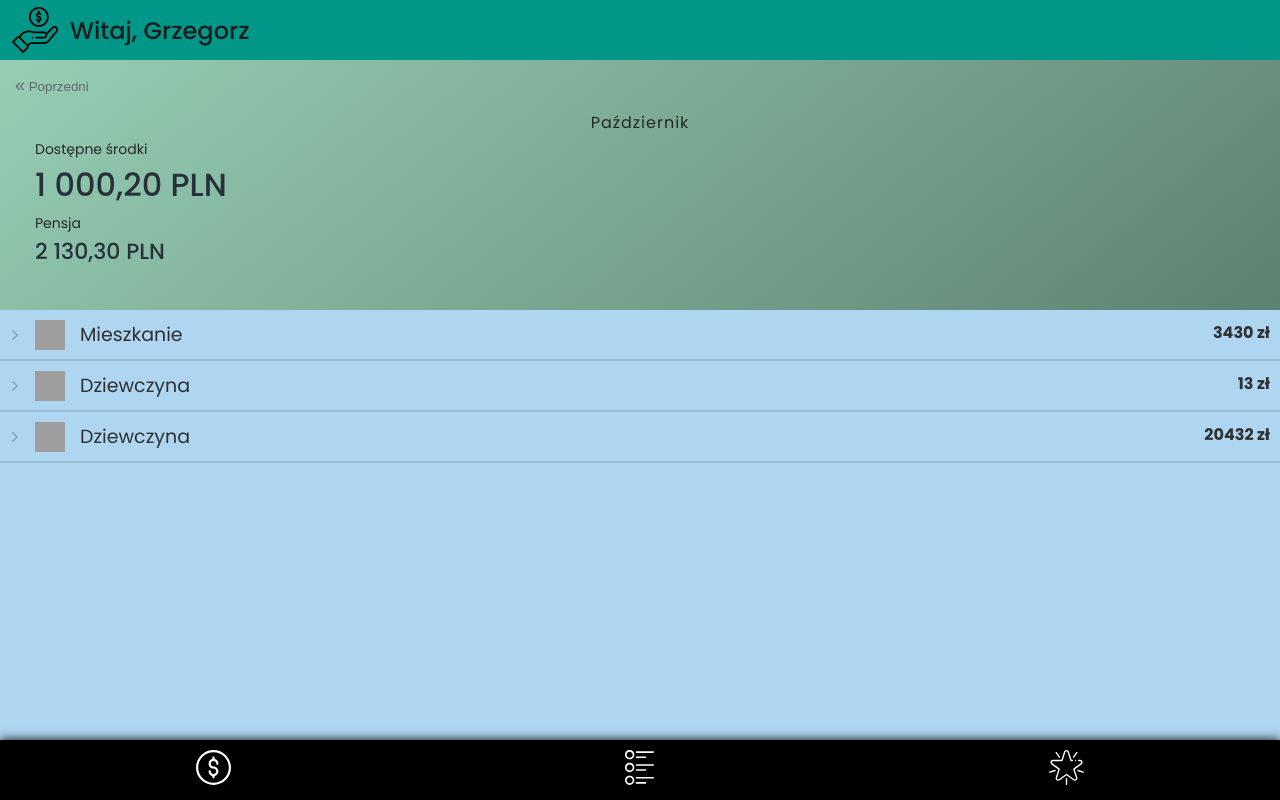
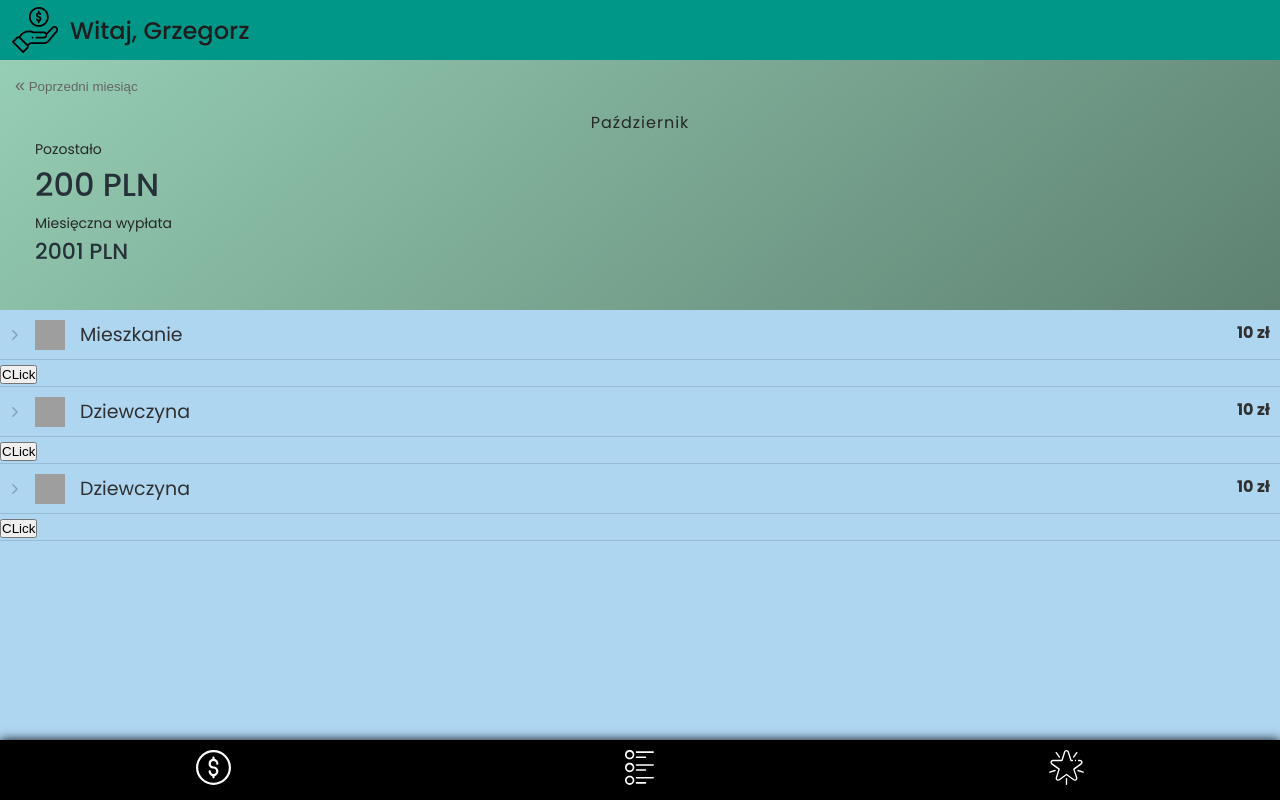
Before and after one commit to ErykFryderyk/finance-manager-app, a Vue app: page / in a window 1280 px wide. Built offline with nearby package versions, Linux system fonts and the light colour scheme; grey boxes are pictures that could not be loaded.

Commit message:
add method which update soldo value

```diff
--- a/src/App.vue
+++ b/src/App.vue
@@ -1,9 +1,14 @@
 <template>
     <HeroBackground />
     <HeaderSection/>
-    <MyMoney :payment="paymentValue"/>
+    <MyMoney
+      :payment="paymentValue"
+      :soldo="finalSoldo"
+
+    />
     <Expenses
       :categoryName="categoryName"
+      @send-soldo="updateSoldo"
     />
     <BudgetModal
       @close-modal="showModal"
@@ -49,6 +54,7 @@ export default {
   },
   data() {
     return {
+      finalSoldo: 200,
       paymentValue: 2001,
       categoryName: '',
       budgetModalVisibility: false,
@@ -66,6 +72,9 @@ export default {
     addNewCategory(value) {
       this.categoryName = value;
       this.categoryModalVisibility = false;
+    },
+    updateSoldo(value) {
+      this.finalSoldo = value;
     },
   },
 };
--- a/src/components/Expenses.vue
+++ b/src/components/Expenses.vue
@@ -186,6 +186,8 @@
         </li>
       </ul>
     </div> -->
+    <button @click="getSoldo">CLick</button>
+    {{soldo}}
   </div>
 </template>
 
@@ -197,11 +199,12 @@ export default {
   ],
   data() {
     return {
+      soldo: null,
       items: [
         {
           icon: '/img/home.ab898512.svg',
           title: 'Mieszkanie',
-          totalPrice: 3430,
+          totalPrice: 10,
           hide: true,
           id: 1,
           elems: [
@@ -215,7 +218,7 @@ export default {
         {
           icon: '/img/home.ab898512.svg',
           title: 'Dziewczyna',
-          totalPrice: 13,
+          totalPrice: 10,
           hide: true,
           id: 2,
           elems: [
@@ -234,7 +237,7 @@ export default {
         {
           icon: '/img/home.ab898512.svg',
           title: 'Dziewczyna',
-          totalPrice: 20432,
+          totalPrice: 10,
           hide: true,
           id: 3,
           elems: [
@@ -277,6 +280,15 @@ export default {
         id: Math.random(),
         name: this.categoryName,
       });
+    },
+    getSoldo() {
+      let sum = 0;
+      this.items.forEach((el) => {
+        sum += el.totalPrice;
+      });
+      console.log(sum);
+      this.soldo = sum;
+      this.$emit('send-soldo', this.soldo);
     },
   },
 };
--- a/src/components/MyMoney.vue
+++ b/src/components/MyMoney.vue
@@ -2,21 +2,29 @@
   <div class="wrapper">
     <div class="previous">
       <button class="previous__btn">
-        <span>&laquo;</span> Poprzedni
+        <span>&laquo;</span> Poprzedni miesiąc
       </button>
     </div>
     <div class="box">
       <h2 class="box__month">Październik</h2>
-      <span class="box__label">Dostępne środki</span>
-      <h2 class="box__rest-money">1 000,<span>20</span> PLN</h2>
-      <span class="box__label">Pensja</span>
-      <h3 class="box__payment">2 130,<span>30</span> PLN</h3>
+      <span class="box__label">Pozostało</span>
+      <h2 class="box__rest-money">{{ soldo }} PLN</h2>
+      <span class="box__label">Miesięczna wypłata</span>
+      <h3 class="box__payment">{{ payment }} PLN</h3>
     </div>
   </div>
 </template>
 <script>
 export default {
   name: 'my-money',
+  props: [
+    'payment',
+    'soldo',
+  ],
+  data() {
+    return {
+    };
+  },
 };
 </script>
 
@@ -50,6 +58,7 @@ export default {
     }
   }
 }
+
 .box{
   width: 100%;
   padding: 0 20px;
@@ -74,6 +83,5 @@ export default {
     color: #26313a;
     font-weight: 500;
   }
-
 }
 </style>
```
